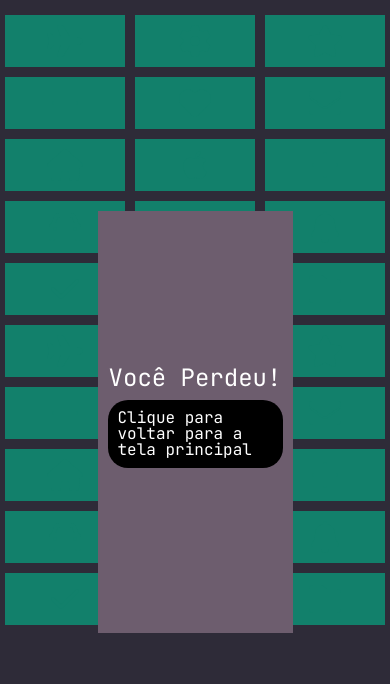
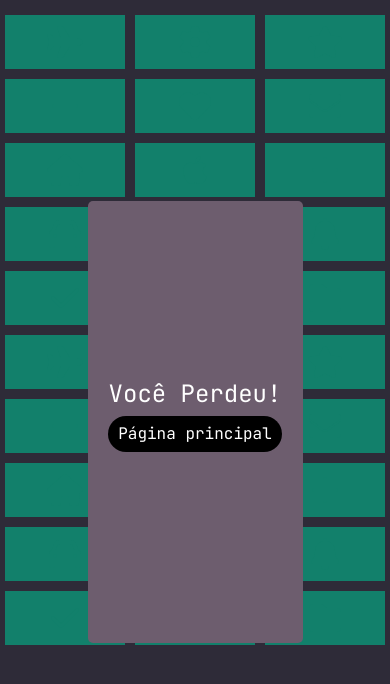
Before and after one commit to GuilhermeAlmeidaO/Joga-da-memoria, a React (Create React App) app: page /in-game in a window 390 px wide. Shown: the top 684 px of the page. Built offline with nearby package versions, Linux system fonts and the light colour scheme; the HTML template or start-up script is replaced by a standard one.

Commit message:
responsive working

```diff
--- a/src/pages/Home/style.module.scss
+++ b/src/pages/Home/style.module.scss
@@ -63,6 +63,7 @@
             @media (max-width: 425px) {
                 .PickDifficulty__title {
                     font-size: 2rem;
+                    margin: 5px;
                 }
             }
         }
--- a/src/pages/In-game/In-game.tsx
+++ b/src/pages/In-game/In-game.tsx
@@ -193,7 +193,7 @@ function InGame() {
                 <div className={style.endGame}>
                     <p className={style.title} id="protectScreenEndGame__title"></p>
 
-                    <Link to='/'>Clique para voltar para a tela principal</Link>
+                    <Link to='/'>Página principal</Link>
                 </div>
             </div>
             <header>
--- a/src/pages/In-game/style.module.scss
+++ b/src/pages/In-game/style.module.scss
@@ -22,9 +22,11 @@
         align-items: center;
         justify-content: center;
         flex-direction: column;
+        border-radius: 5px;
 
         .title {
             font-size: 1.5rem;
+            text-align: center;
         }
 
         a {
@@ -34,11 +36,18 @@
             background-color: #000;
             padding: 10px;
             border-radius: 20px;
+            text-align: center;
         }
 
         a:hover {
             color: #000;
             background-color: #fff;
+        }
+    }
+
+    @media (max-width: 425px) {
+        .endGame{
+            padding: 10px;
         }
     }
 }
@@ -55,6 +64,7 @@
         font-size: 4rem;
         padding: 10px;
         text-align: center;
+        border: 1px solid transparent;
 
         i{
             display: block;
```
